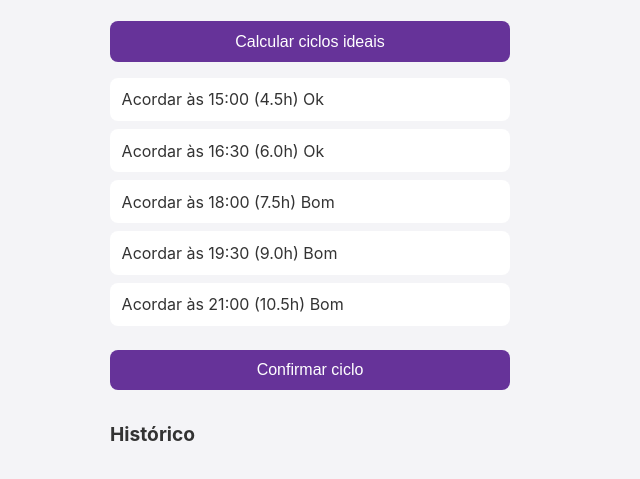
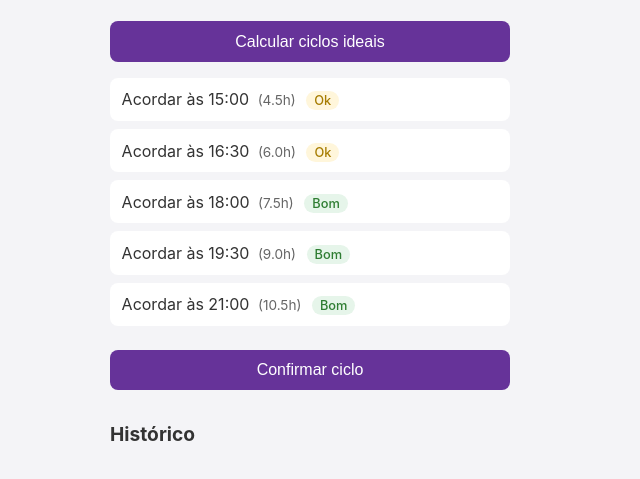
Before and after one commit to DevCleuber/Aura, a plain HTML site: page index.html in a window 1280 px wide. Both pictures are taken after typing "10:30" into the empty fields and a click on the button "Calcular ciclos ideais". Shown: the part 175-654 px from the top of the page, without its empty margins (330-970 px from the left). Drawn offline with Linux system fonts and the light colour scheme.

Commit message:
Update style.css

```diff
--- a/style.css
+++ b/style.css
@@ -66,3 +66,27 @@ h2 {
   margin-top: 2rem;
   font-size: 1.2rem;
 }
+.quality {
+  font-size: 0.8rem;
+  padding: 2px 8px;
+  border-radius: 999px;
+  margin-left: 6px;
+  text-transform: capitalize;
+  font-weight: 500;
+}
+
+.quality-good {
+  background-color: #e6f5ea;
+  color: #2e7d32;
+}
+
+.quality-ok {
+  background-color: #fff6db;
+  color: #a67c00;
+}
+
+.duration {
+  color: #666;
+  font-size: 0.85rem;
+  margin-left: 4px;
+}
```
